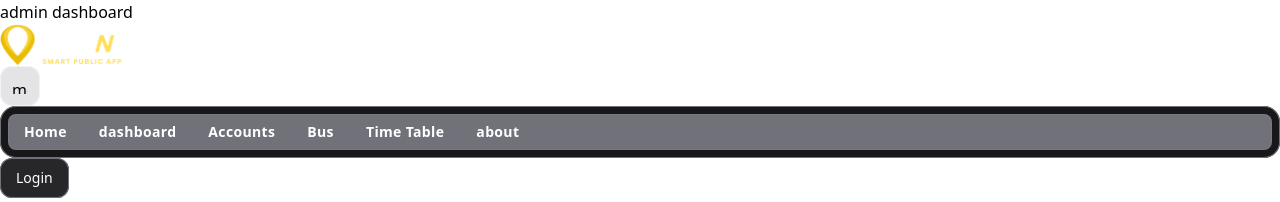
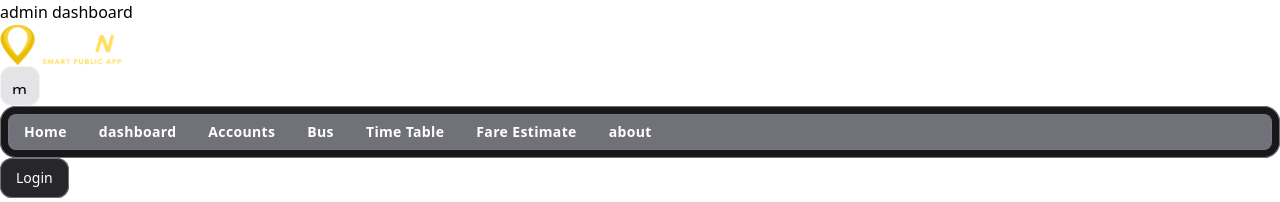
Before and after one commit to TrackNGo/frontend_admin, a React (Vite) app: page /login in a window 1280 px wide. Shown: the top 202 px of the page. Built offline with nearby package versions, Linux system fonts and the light colour scheme.

Commit message:
feat: add Fare Estimate link to the navigation bar

```diff
--- a/src/components/navbar/NavBar.tsx
+++ b/src/components/navbar/NavBar.tsx
@@ -17,6 +17,7 @@ const Navbar = ({ navOpen }: NavbarProps) => {
             { label: 'Accounts', link: '/account', className: 'nav-link' },
             { label: 'Bus', link: '/bus', className: 'nav-link' },
             { label: 'Time Table', link: '/timetable', className: 'nav-link' },
+            { label: 'Fare Estimate', link: '/fareestimate', className: 'nav-link' },
             { label: 'about', link: '/about', className: 'nav-link md:hidden' }
         ],
         []
```
